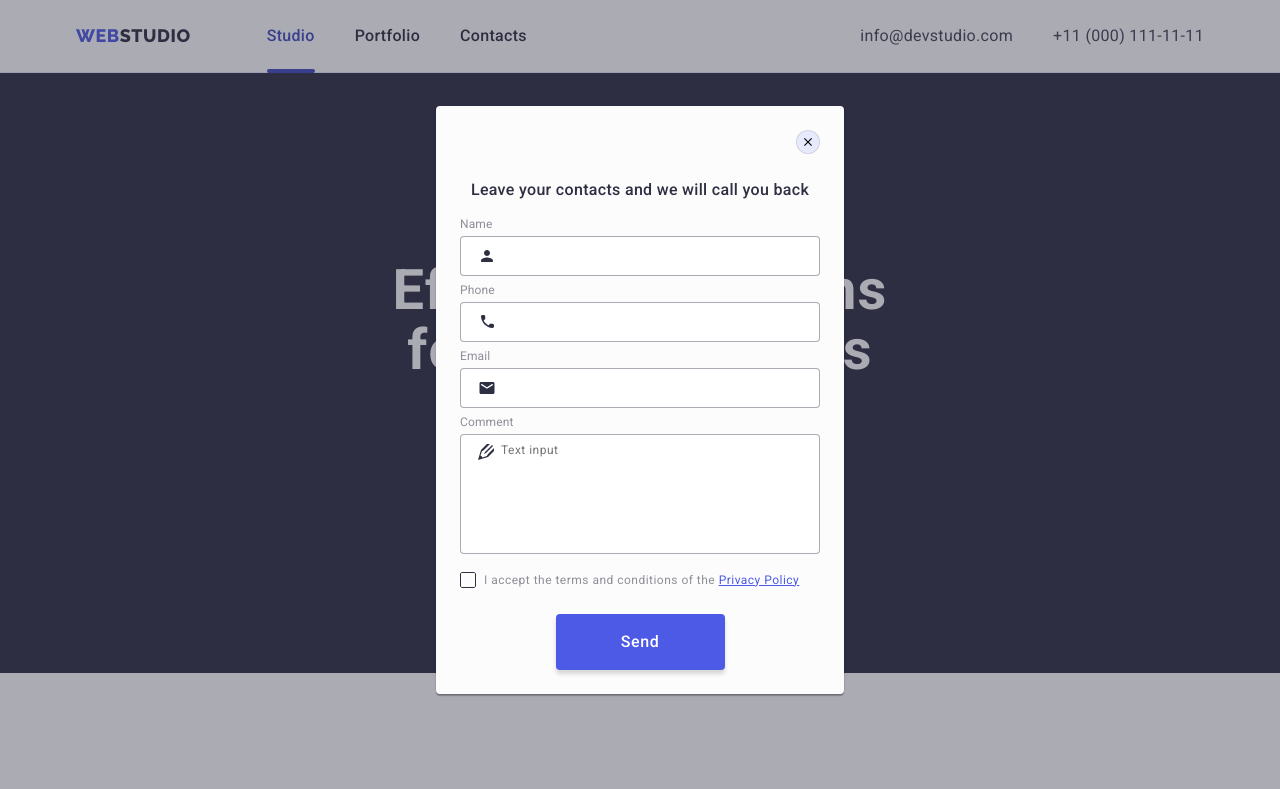
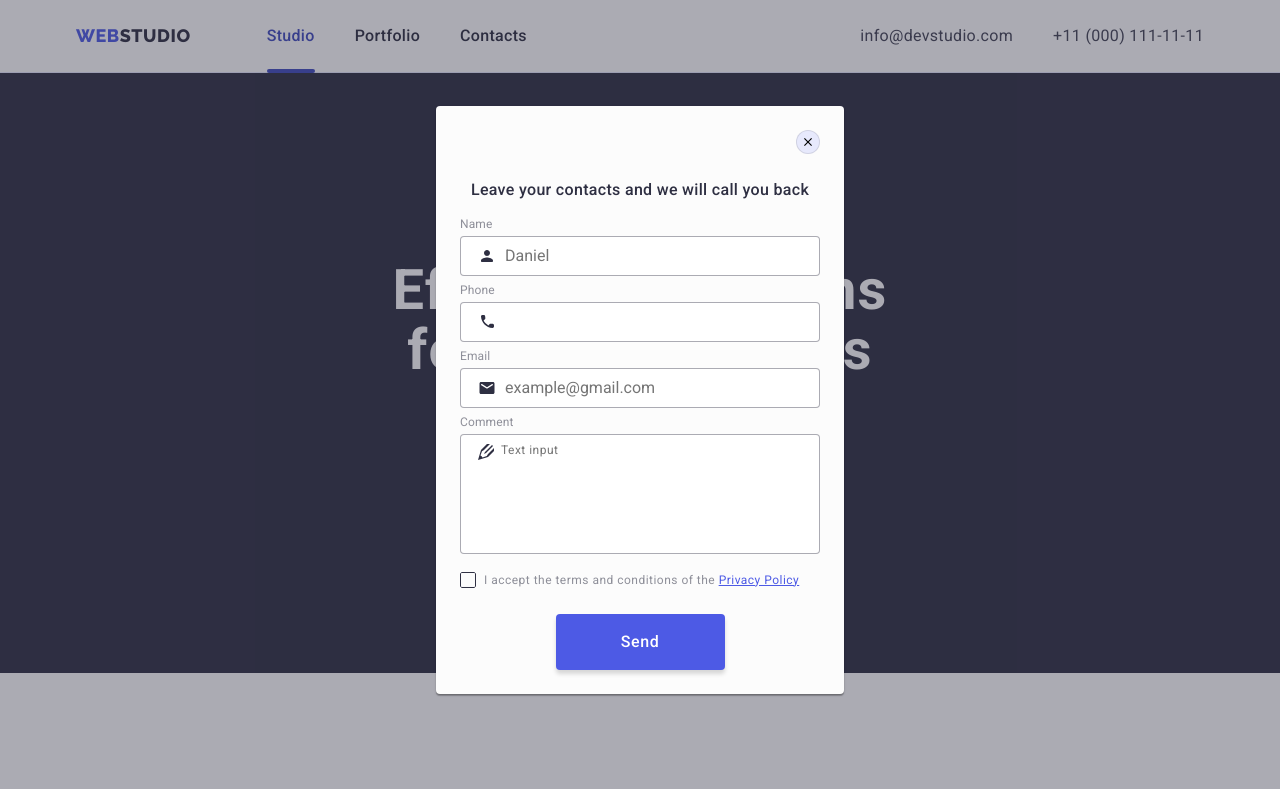
Before and after one commit to Levandowskyi/goit-markup-hw-07, a plain HTML site: page index.html in a window 1280 px wide. Both pictures are taken after a click on the button "Order Service". Shown: the top 789 px of the page. Drawn offline with nearby package versions, Linux system fonts and the light colour scheme.

Commit message:
Update index.html

```diff
--- a/index.html
+++ b/index.html
@@ -466,7 +466,7 @@
       <form class="modal-form" name="modal-form">
         <label class="form-label" for="modal-name">Name</label>
         <div class="form-wrapper">
-          <input class="form-field" type="text" name="modal-name" id="modal-name" required />
+          <input class="form-field" type="text" name="modal-name" id="modal-name" required placeholder="Daniel"/>
           <svg class="form-icon" width="18" height="24">
             <use href="./images/icons.svg#person"></use>
           </svg>
@@ -484,7 +484,7 @@
         <label class="form-label" for="modal-email">Email</label>
         <div class="form-wrapper">
           <input class="form-field" type="email" name="modal-email" id="modal-email" required
-            pattern="[a-z0-9._%+-]+@[a-z0-9.-]+\.[a-z]{2,}$" title="Формат має бути example@gmail.com" />
+            pattern="[a-z0-9._%+-]+@[a-z0-9.-]+\.[a-z]{2,}$" title="Формат має бути example@gmail.com" placeholder="example@gmail.com"/>
           <svg class="form-icon" width="18" height="24">
             <use href="./images/icons.svg#email"></use>
           </svg>
```
